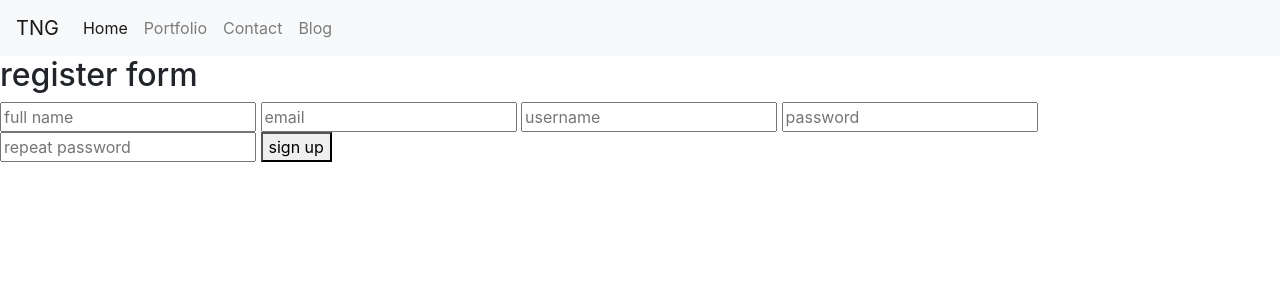
After one commit to trevor-ngugi/blog, a PHP site: page /register.php in a window 1280 px wide. The commit adds this page. Shown: the top 300 px of the page. Run offline with PHP 8.4, Linux system fonts and the light colour scheme.

Commit message:
add login and register pages

```diff
--- a/header.php
+++ b/header.php
@@ -36,7 +36,7 @@
                     <a class="nav-link" href="contact.php">Contact</a>
                 </li>
                 <li class="nav-item">
-                    <a class="nav-link" href="login.html">Blog</a>
+                    <a class="nav-link" href="login.php">Blog</a>
                 </li>
 
 
--- /dev/null
+++ b/register.php
@@ -0,0 +1,21 @@
+
+    <?php
+    include_once'header.php';
+    ?>
+
+
+    <div class="register">
+        <h2>register form</h2>
+        <form action="signup.inc.php" method="post">
+            <input type="text" name="name" placeholder="full name">
+            <input type="text" name="email" placeholder="email">
+            <input type="text" name="uid" placeholder="username">
+            <input type="password" name="pwd" placeholder="password">
+            <input type="password" name="pwdrepeat" placeholder="repeat password">
+            <button type="submit" name="submit">sign up</button>
+        </form>
+    </div>
+
+    <?php
+    include_once'footer.php';
+    ?>
```
Also changed, not shown: login.php (added, +19 -0 lines), include/login.inc.php (added), include/signup.inc.php (added).
